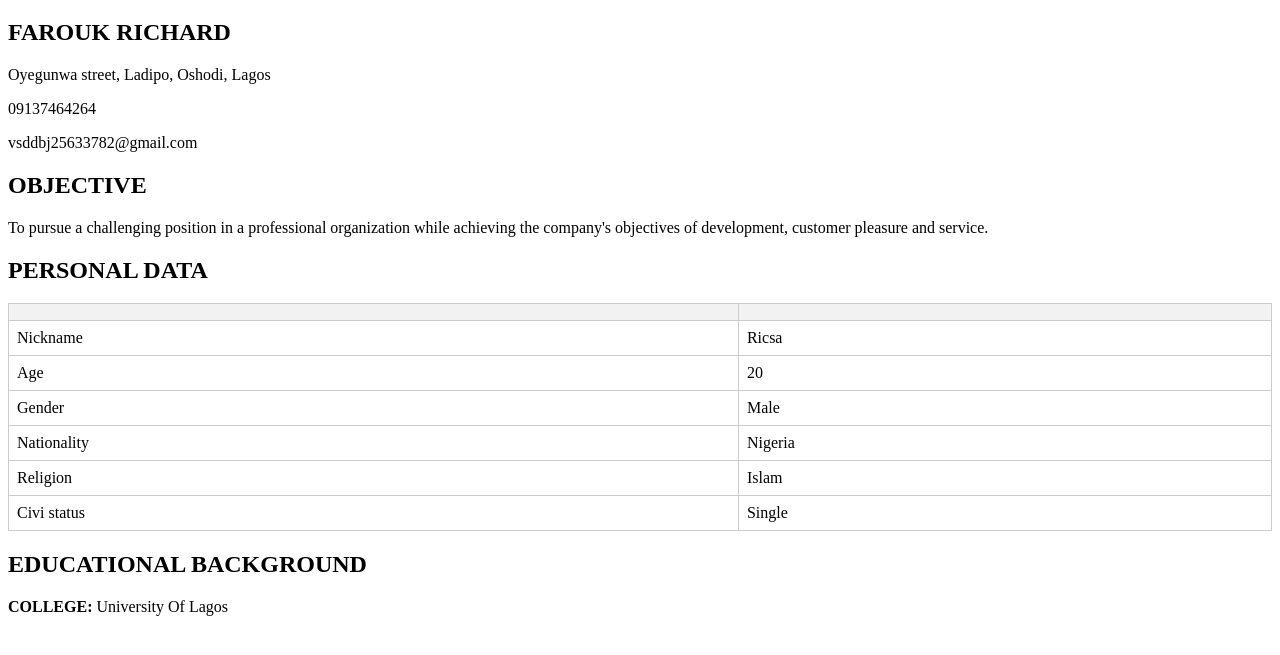
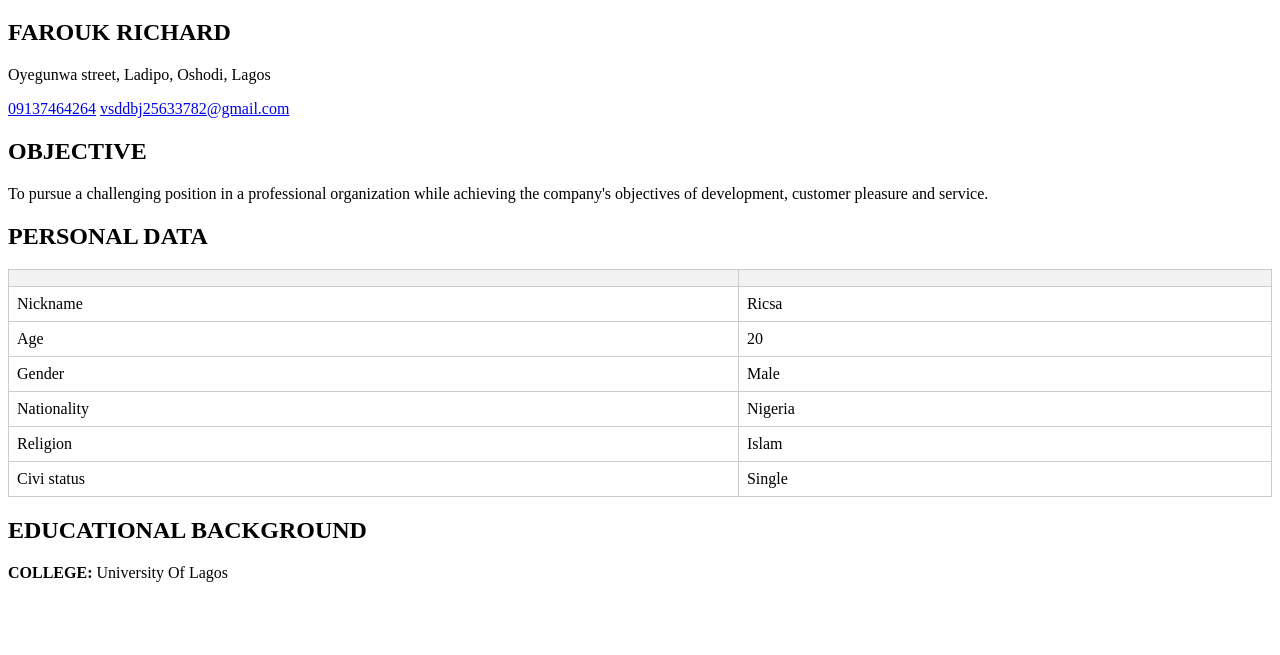
Before and after one commit to RichardFarouk/Aurora-Project, a plain HTML site: page index2.html in a window 1280 px wide. Shown: the part 61-716 px from the top of the page. Drawn offline with Linux system fonts and the light colour scheme.

Commit message:
Update index2.html

```diff
--- a/index2.html
+++ b/index2.html
@@ -11,8 +11,8 @@
             <h1>RESUME</h1>
             <h2>FAROUK RICHARD</h2>
             <p>Oyegunwa street, Ladipo, Oshodi, Lagos</p>
-            <tel>09137464264</tel>
-            <p>vsddbj25633782@gmail.com</p>
+            <a href="tel:09137464264">09137464264</a>
+            <a href="mailto:vsddbj25633782@gmail.com">vsddbj25633782@gmail.com</a>
         </div>
 
         <div>
```
